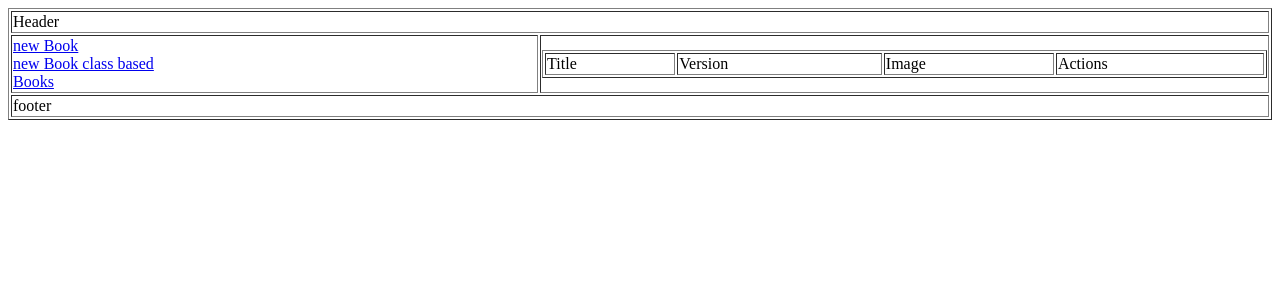
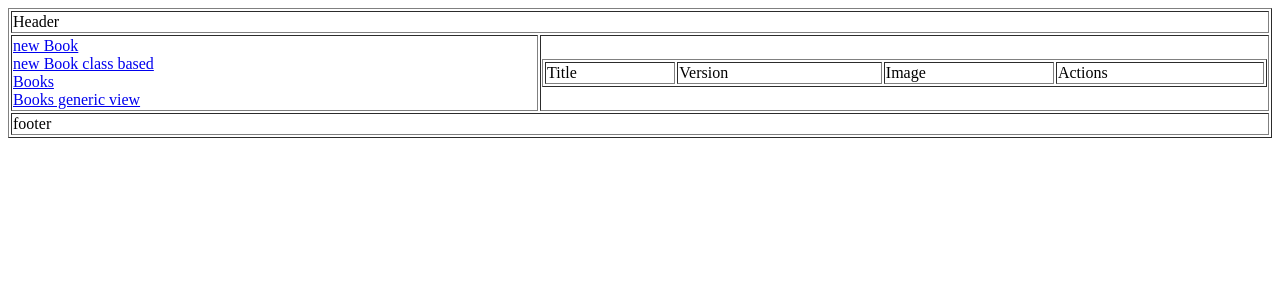
Before and after one commit to josspheenboles/9m-ass-django, a Django app: page /Book/List/ in a window 1280 px wide. Shown: the top 300 px of the page. Run offline with Django 5.2, Linux system fonts and the light colour scheme; data that the repository does not hold is empty.

Commit message:
generic view

```diff
--- a/book/templates/base.html
+++ b/book/templates/base.html
@@ -20,6 +20,7 @@
                 <a href="{%url 'book_add' %}">new Book</a></br>
                 <a href="{%url 'book_addclass' %}">new Book class based</a></br>
                 <a href="{%url 'book_list' %}">Books</a></br>
+                <a href="{%url 'book_listg' %}">Books generic view</a></br>
             </td>
             <td colspan="7">
                 {%block content%}
--- a/book/urls.py
+++ b/book/urls.py
@@ -2,7 +2,7 @@ from django.urls import path
 from .views import *
 urlpatterns=[
     path('List/',book_list,name='book_list'),
-    # path('ListG/',BookList.as_view(),name='book_listg'),
+    path('ListG/',BookList.as_view(),name='book_listg'),
     path('Add/',book_add,name='book_add'),
     path('Add/',BookAdd.as_view(),name='book_addclass'),
     path('Update/<str:title>/',book_update,name='book_update'),
--- a/book/views.py
+++ b/book/views.py
@@ -3,7 +3,13 @@ from django.http import HttpResponse,HttpResponseRedirect
 from .models import *
 from .forms import *
 from django.views import View
+from django.views.generic import ListView
 # Create your views here.
+class BookList(ListView):
+    model = Book
+    template_name = 'book/list.html'
+    context_object_name = 'books'
+
 def book_list(request):
     context={}
     context['books']=Book.objects.all()
```
